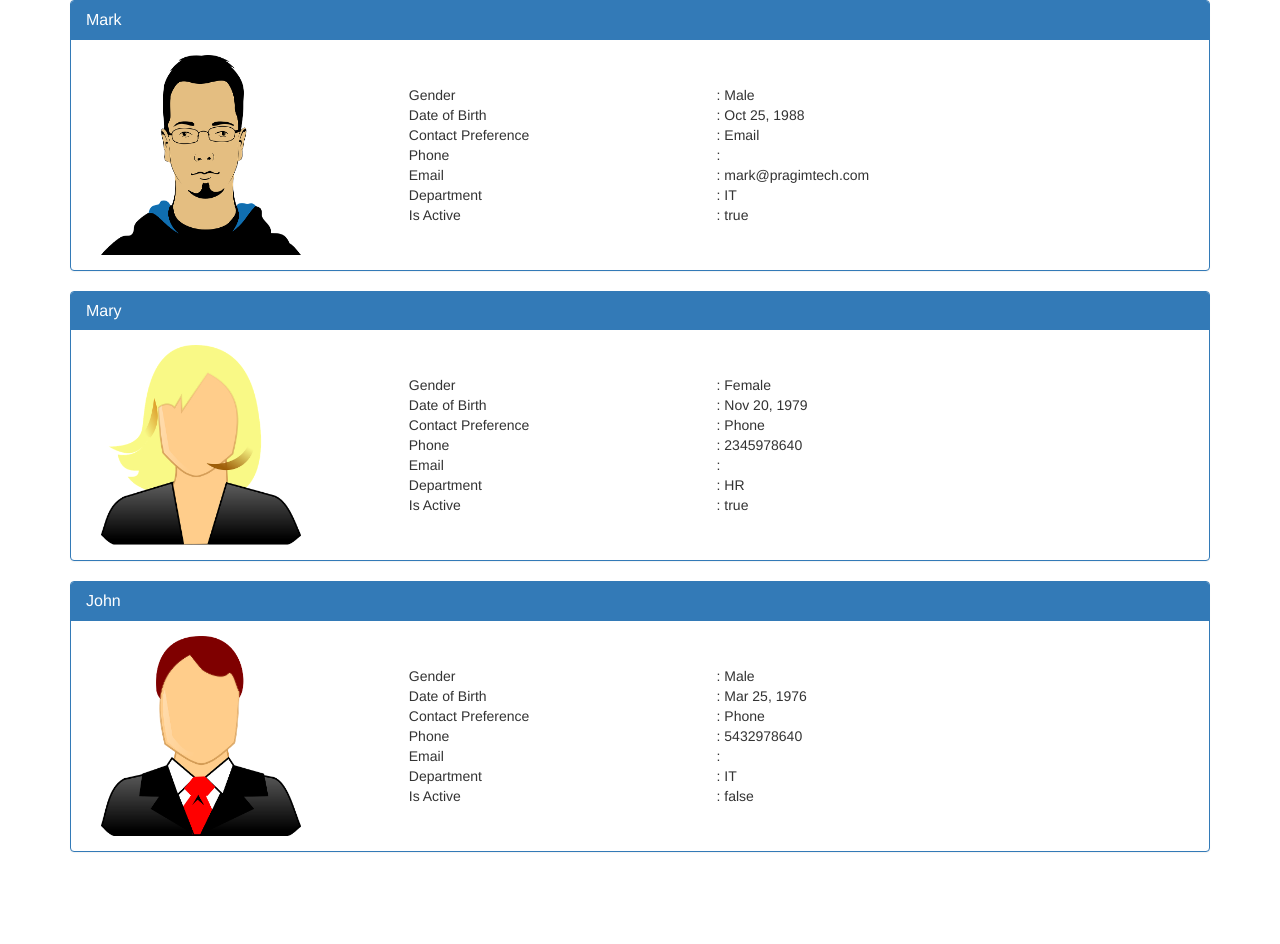
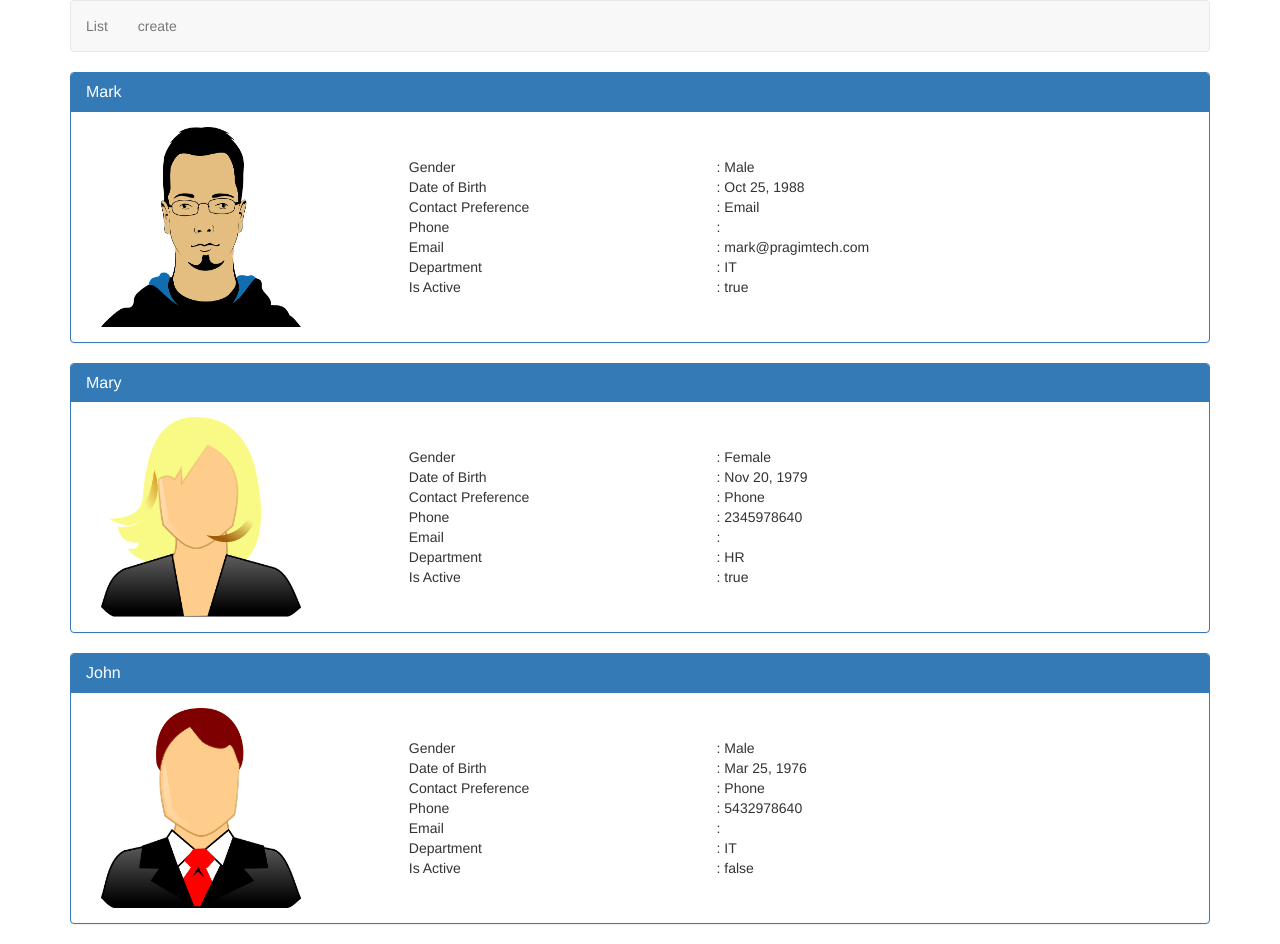
Before and after one commit to gitSEND/angular-crud-2019, an Angular app: page /list in a window 1280 px wide. Before the commit the page ends 872 px from the top, so only its background shows below. Built offline with nearby package versions, Linux system fonts and the light colour scheme.

Commit message:
angular routing and navigation

```diff
--- a/src/app/app.component.html
+++ b/src/app/app.component.html
@@ -1,3 +1,13 @@
 <div class="container">
-  <app-list-employees></app-list-employees>
+  <nav class="navbar navbar-default">
+    <ul class="nav navbar-nav">
+      <li>
+        <a routerLink="list">List</a>
+      </li>
+      <li>
+        <a routerLink="create">create</a>
+      </li>
+    </ul>
+  </nav>
+  <router-outlet></router-outlet>
 </div>
--- a/src/app/app.module.ts
+++ b/src/app/app.module.ts
@@ -1,16 +1,25 @@
 import { BrowserModule } from '@angular/platform-browser';
 import { NgModule } from '@angular/core';
+import { RouterModule, Routes } from '@angular/router';
 
 import { AppComponent } from './app.component';
 import { ListEmployeesComponent } from './employees/list-employees.component';
+import { CreateEmployeeComponent } from './employees/create-employee.component';
 
+const appRoutes: Routes = [
+  { path: 'list', component: ListEmployeesComponent },
+  { path: 'create', component: CreateEmployeeComponent },
+  { path: '', redirectTo: '/list', pathMatch: 'full' }
+];
 @NgModule({
   declarations: [
     AppComponent,
-    ListEmployeesComponent
+    ListEmployeesComponent,
+    CreateEmployeeComponent
   ],
   imports: [
-    BrowserModule
+    BrowserModule,
+    RouterModule.forRoot(appRoutes)
   ],
   providers: [],
   bootstrap: [AppComponent]
--- /dev/null
+++ b/src/app/employees/create-employee.component.html
@@ -0,0 +1 @@
+<p>create-employee works!</p>
--- /dev/null
+++ b/src/app/employees/create-employee.component.ts
@@ -0,0 +1,15 @@
+import { Component, OnInit } from '@angular/core';
+
+@Component({
+  selector: 'app-create-employee',
+  templateUrl: './create-employee.component.html',
+  styleUrls: ['./create-employee.component.css']
+})
+export class CreateEmployeeComponent implements OnInit {
+
+  constructor() { }
+
+  ngOnInit() {
+  }
+
+}
--- a/src/app/employees/list-employees.component.ts
+++ b/src/app/employees/list-employees.component.ts
@@ -2,7 +2,6 @@
 import { Employee } from '../models/employee.model';
 
 @Component({
-  selector: 'app-list-employees',
   templateUrl: './list-employees.component.html',
   styleUrls: ['./list-employees.component.css']
 })
```
Also changed, not shown: src/app/employees/create-employee.component.css (added).
